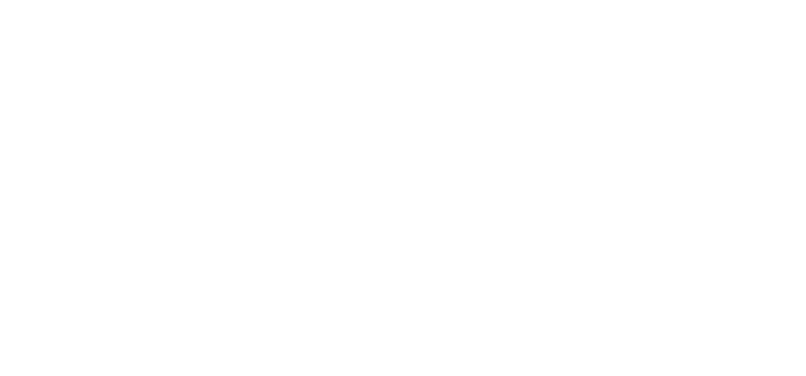
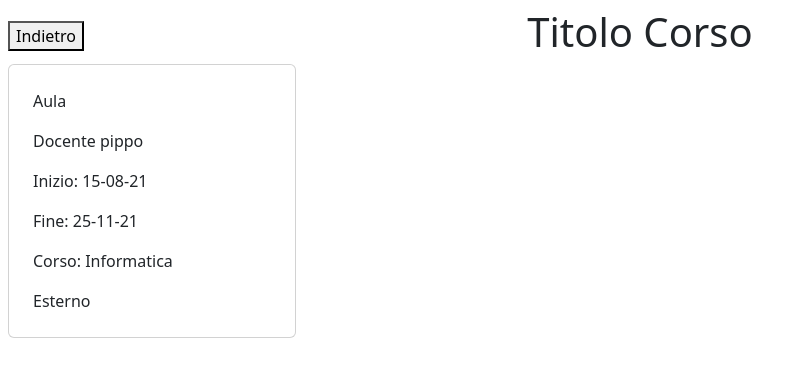
Before and after one commit to abSimone/crm-formazione-ts, a website: page index3.html in a window 1280 px wide. Shown: the whole page, without its empty margins (0-806 px from the left). Drawn offline with nearby package versions, Linux system fonts and the light colour scheme.

Commit message:
aggiunta header e footer in index3 e aggiunto css per card footer

```diff
--- a/index3.html
+++ b/index3.html
@@ -8,15 +8,35 @@
     <link rel="stylesheet" href="node_modules/bootstrap/dist/css/bootstrap.min.css" />
 </head>
 
-<body>
+<body class="mx-auto p-2">
     <header>
-
+        <div class="d-flex justify-content-center align-items-center position-relative w-100">
+            <button class="position-absolute start-0">Indietro</button>
+            <h1 class="mx-auto">Titolo Corso</h1>
+        </div>
     </header>
     <main>
 
     </main>
     <footer>
-
+        <div class="card" style="width: 18rem;">
+            <div id="info" class="card-body">
+                <label class="d-block p-2">Aula</label>
+                <label class="d-block p-2">Docente pippo</label>
+                <label class="d-block p-2">Inizio: 15-08-21</label>
+                <label class="d-block p-2">Fine: 25-11-21</label>
+                <label class="d-block p-2">Corso: Informatica</label>
+                <label class="d-block p-2">Esterno</label>
+            </div>
+        </div>
+        <!-- <div>
+            <label class="d-block p-2">Aula</label>
+            <label class="d-block p-2">Docente pippo</label>
+            <label class="d-block p-2">Inizio: 15-08-21</label>
+            <label class="d-block p-2">Fine: 25-11-21</label>
+            <label class="d-block p-2">Corso: Informatica</label>
+            <label class="d-block p-2">Esterno</label>
+        </div> -->
     </footer>
 
 </body>
--- a/src/style.css
+++ b/src/style.css
@@ -24,6 +24,11 @@ article {
   cursor: pointer;
 }
 
+#info {
+  background-color: var(--primary-color);
+  color: var(--on-primary);
+}
+
 * {
   margin: 0;
   padding: 0;
```
